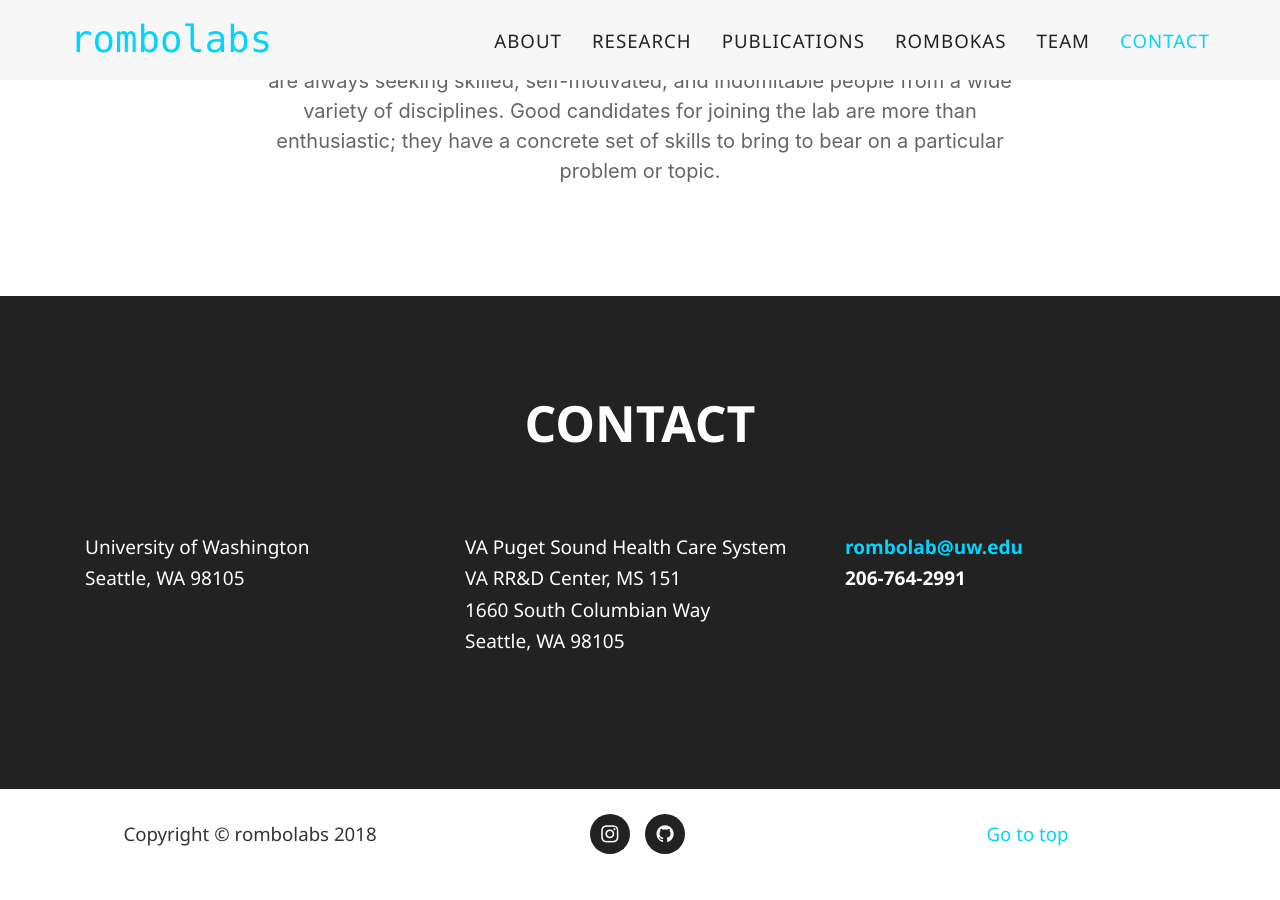
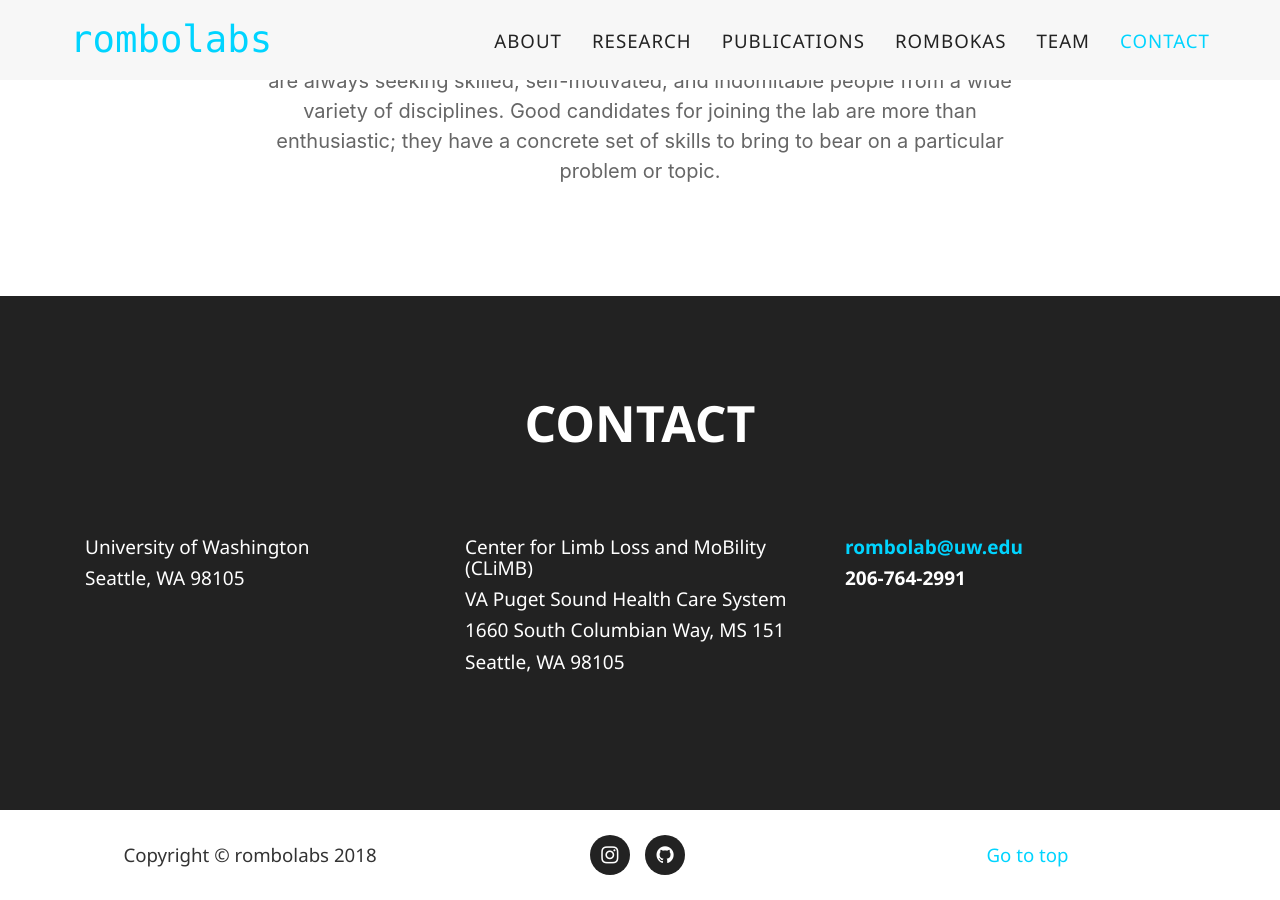
Before and after one commit to RomboLabs/rombolabs.github.io, a Jekyll site: the page built from index.html, in a window 1280 px wide and 900 px high, scrolled down 7024 px. Built offline with Jekyll 4.4.1, drawn with Linux system fonts in a browser that asks for light colours; some web fonts are replaced; before the commit the page ends 7903 px from its top, so only the background shows below that.

Commit message:
moved rombokas into people, deleted leader
other small tweaks to text

```diff
--- a/_config.yml
+++ b/_config.yml
@@ -4,7 +4,7 @@
 # Site settings
 title: rombolabs
 email: rombolab@uw.edu
-description: "Rombolabs: We seek to understand how humans and other animals sense their bodies and the environment to control movement. We use this understanding to improve mobility for people with lower limb amputation – walking, negotiating stairs, running, jumping. We are building smarter sensors and controllers for prosthetic limbs. We are creating technology that improves the prosthesis wearing experience by providing sensory feedback. And we are doing basic research in neural control of movement, how the brain creates a sense of ownership of the body, and more!"
+description: "Rombolabs: We seek to understand how humans and other animals sense their bodies and the environment to control movement. We use this understanding to improve mobility for people with lower limb amputation – walking, negotiating stairs, running, jumping. We are building smarter controllers and sensory feedback for prosthetic limbs. We are performing basic research in neural control of movement, how the brain creates a sense of ownership of the body, and more!"
 
 
 # Projects
@@ -13,7 +13,10 @@
     output : true
     permalink : /:collection/:path/
 
-leader:
+# Team names, titles and social links
+headshotsize: 200px
+people:
+
 - name: Eric Rombokas
   pic: rombokas.png
   peek: rombokasGoggles.gif
@@ -23,11 +26,6 @@
       url: http://rombokas.com/eric/
     - title: linkedin
       url: https://www.linkedin.com/in/eric-rombokas-2589099/
-
-# Team names, titles and social links
-headshotsize: 200px
-people:
-
 
 - name: Astrini Sie
   pic: astrini.jpg
@@ -138,9 +136,9 @@
     - line: University of Washington
     - line: Seattle, WA 98105
   - address:
+    - line: Center for Limb Loss and MoBility (CLiMB)
     - line: VA Puget Sound Health Care System
-    - line: VA RR&D Center, MS 151
-    - line: 1660 South Columbian Way
+    - line: 1660 South Columbian Way, MS 151
     - line: Seattle, WA 98105
 
 # Build settings
```
